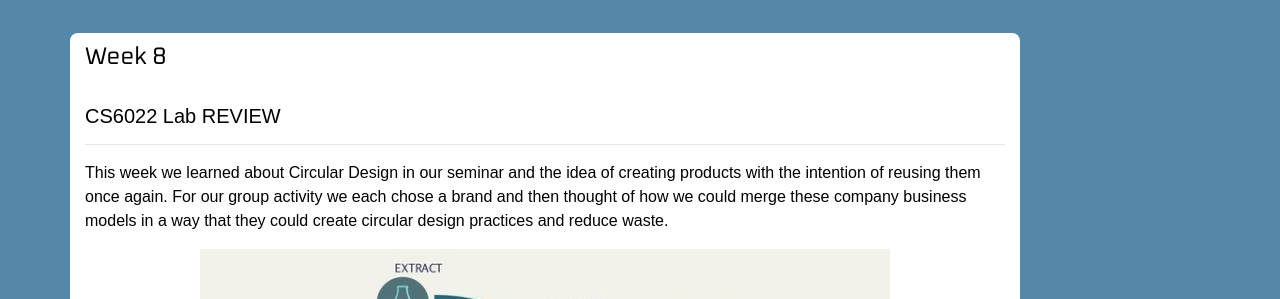
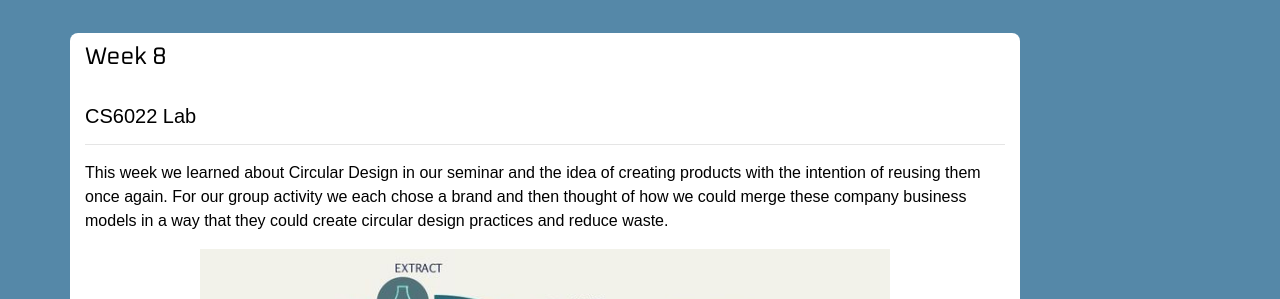
Before and after one commit to Tony8egan/www.TonesDesigns, a Jekyll site: the page built from Blog.markdown, in a window 1280 px wide and 900 px high, scrolled down 4249 px. Shown: the part 155-454 px from the top of the window. Built offline with Jekyll 4.4.1, drawn with Linux system fonts in a browser that asks for light colours; nearby versions of some CDN libraries; some of the changed text lies outside the part shown.

Commit message:
Update Blog.html

```diff
--- a/_layouts/Blog.html
+++ b/_layouts/Blog.html
@@ -220,7 +220,7 @@
      <div class="col-sm-10"  style="margin-top:35px;background-color:white;border-radius: 8px;">
      <H4 style ="color:black;padding-top:10px;">Week 8</H4>
      <br>
-        <H5 style ="color:black" class ="desctiptiveText">CS6022 Lab REVIEW</H5>
+        <H5 style ="color:black" class ="desctiptiveText">CS6022 Lab</H5>
         <hr>
      <p style ="color:black" class ="desctiptiveText">This week we learned about Circular Design in our seminar and the idea of creating products with the intention of reusing them once again. For our group activity we each chose a brand and then thought of how we could merge these company business models in a way that they could create circular design practices and reduce waste.  </p>
     <img class = "img-fluid" src="images/Blog/CircularDesign.jpeg" alt="Lost image" style="object-fit: cover;width:75%;display: block;margin-left: auto;margin-right: auto">
@@ -398,7 +398,7 @@
         <H4 style ="color:black;padding-top:10px;">Week 5</H4>
         <br>
 
-        <H5 style ="color:black" class ="desctiptiveText">CS6022 Lab REVIEW</H5>
+        <H5 style ="color:black" class ="desctiptiveText">CS6022 Lab</H5>
         <hr>
             <br>
         <p style ="color:black" class ="desctiptiveText">This week, Vinuta, Kade and Ashok were running the workshop and their Topic was stress. This was an interesting Topic and something that resonated with many of us in our class as we are starting to see more assignment deadlines approach. Their meditation session was a nice break and really demonstrated the positive impact of meditation. For the first activity we were prompted to pick a situation causing stress and come up with a device to help or a method we already use for handling the stress. I picked one related to losing sleep over stress and suggested an ambient light or sound device that might help someone dose off. </p>
```
